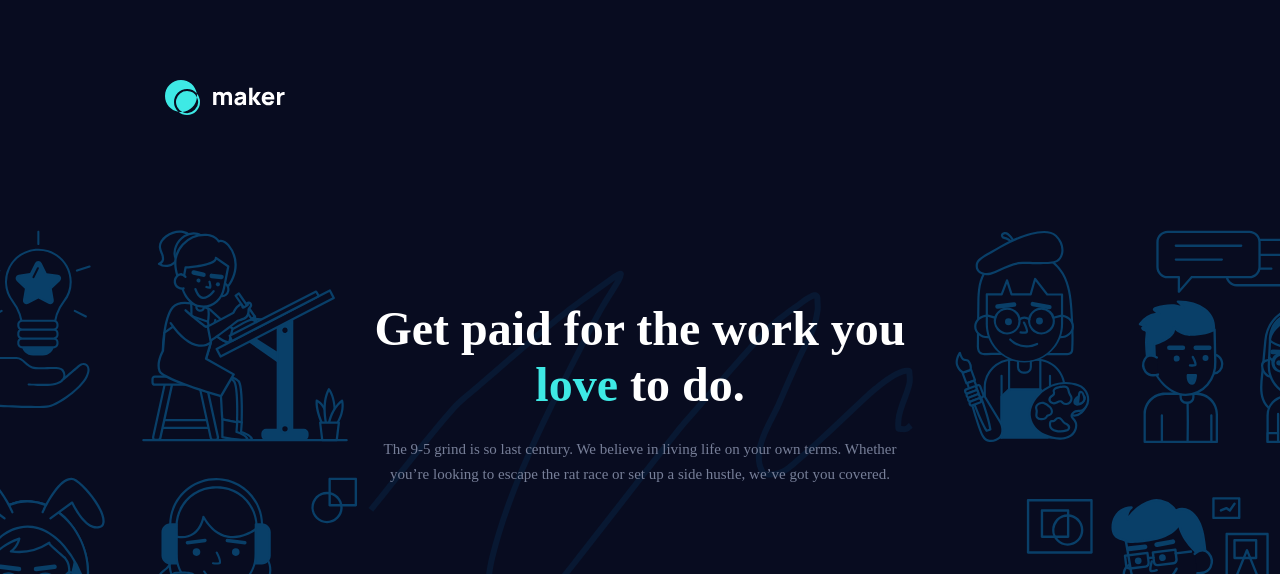
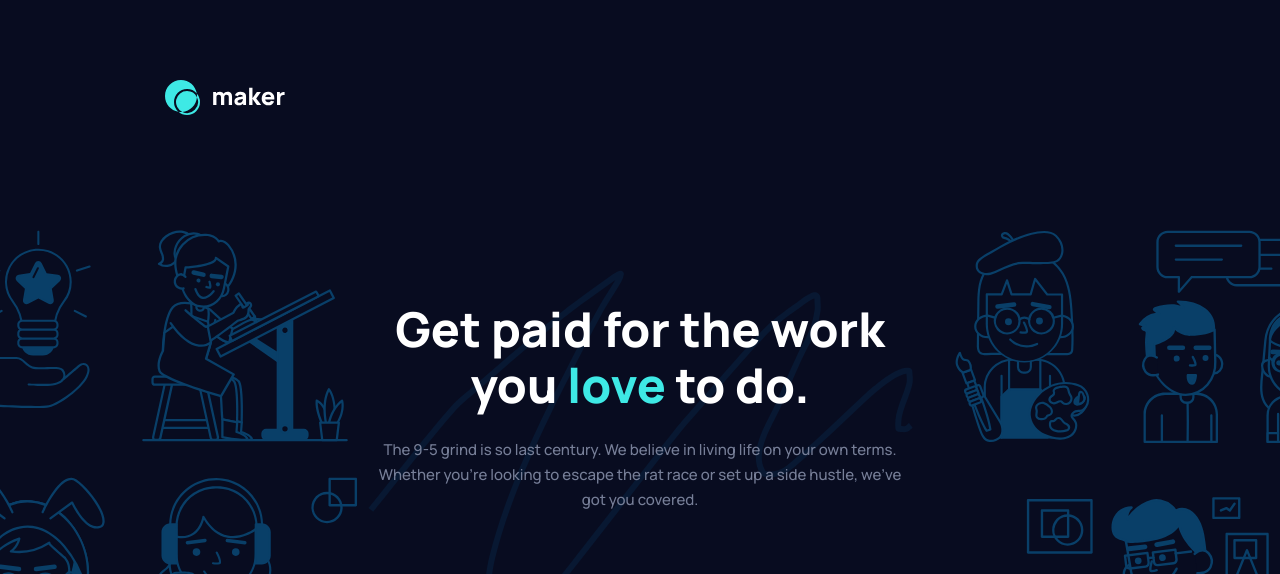
Before and after one commit to Abrham007/maker-pre-launch-landing-page, a plain HTML site: page index.html in a window 1280 px wide. Shown: the top 574 px of the page. Drawn offline with Linux system fonts and the light colour scheme.

Commit message:
added the font

```diff
--- a/assets/css/style.scss
+++ b/assets/css/style.scss
@@ -6,6 +6,7 @@
   color: base.$color4;
   background-color: base.$color5;
   padding: 80px 0px 130px;
+  font-family: "Manrope", sans-serif;
 
   @include base.media-tablet {
     padding: 55px 0px 115px;
--- a/index.html
+++ b/index.html
@@ -9,6 +9,12 @@
       type="image/png"
       sizes="32x32"
       href="./assets/favicon-32x32.png"
+    />
+    <link rel="preconnect" href="https://fonts.googleapis.com" />
+    <link rel="preconnect" href="https://fonts.gstatic.com" crossorigin />
+    <link
+      href="https://fonts.googleapis.com/css2?family=Manrope:wght@500;800&display=swap"
+      rel="stylesheet"
     />
     <link rel="stylesheet" href="./assets/css/style.css" />
 
```
Also changed, not shown: assets/css/style.css, 2 other files.
